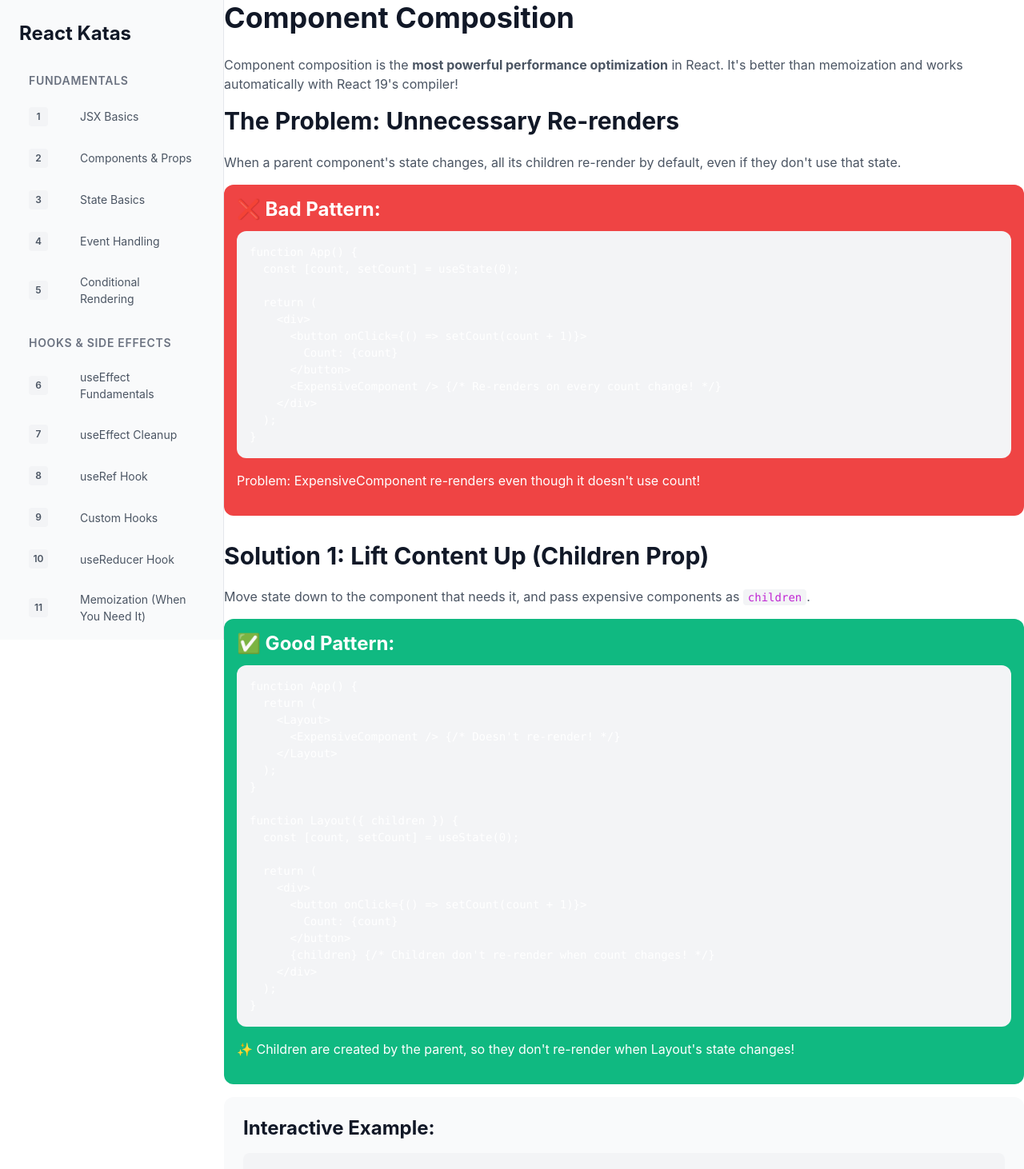
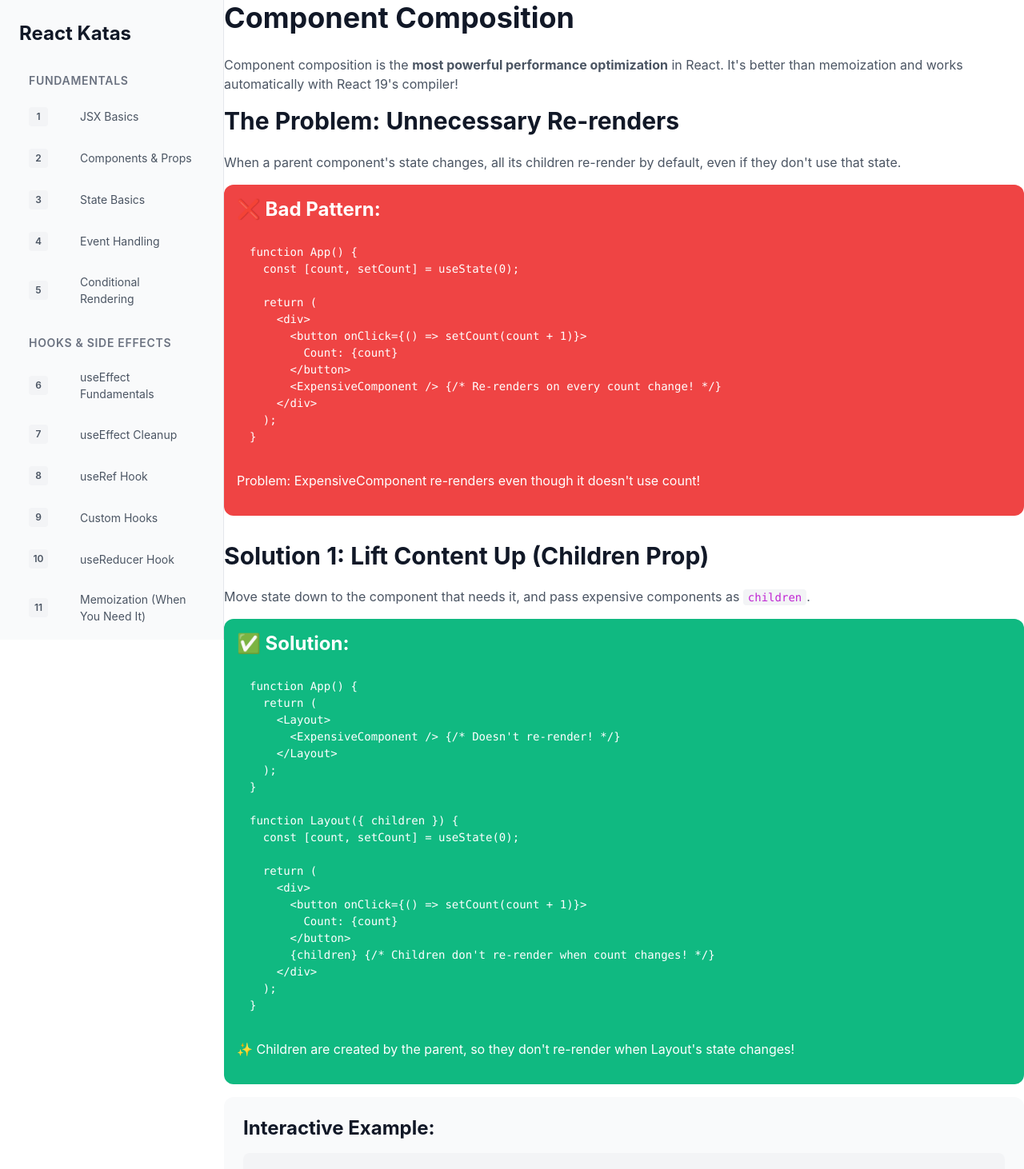
Before and after one commit to rajeshpillai/react-katas, a React (Vite) app: page /lessons/component-composition in a window 1280 px wide. Shown: the top 1462 px of the page at 80% size. Built offline with nearby package versions, Linux system fonts and the light colour scheme.

Commit message:
fix component composition

```diff
--- a/src/lessons/03-performance/ComponentComposition.tsx
+++ b/src/lessons/03-performance/ComponentComposition.tsx
@@ -27,7 +27,7 @@ export default function ComponentComposition() {
           }}
         >
           <h3 style={{ color: 'white', marginBottom: 'var(--space-3)' }}>❌ Bad Pattern:</h3>
-          <pre>
+          <pre style={{ background: 'transparent' }}>
             <code style={{ color: 'white' }}>{`function App() {
   const [count, setCount] = useState(0);
 
@@ -64,8 +64,8 @@ export default function ComponentComposition() {
             marginTop: 'var(--space-4)',
           }}
         >
-          <h3 style={{ color: 'white', marginBottom: 'var(--space-3)' }}>✅ Good Pattern:</h3>
-          <pre>
+          <h3 style={{ color: 'white', marginBottom: 'var(--space-3)' }}>✅ Solution:</h3>
+          <pre style={{ background: 'transparent' }}>
             <code style={{ color: 'white' }}>{`function App() {
   return (
     <Layout>
--- a/src/lessons/04-patterns/CompoundComponents.tsx
+++ b/src/lessons/04-patterns/CompoundComponents.tsx
@@ -23,7 +23,7 @@ export default function CompoundComponents() {
           elements like <code>&lt;select&gt;</code> and <code>&lt;option&gt;</code>.
         </p>
 
-        <pre>
+        <pre style={{ background: 'transparent' }}>
           <code>{`// Compound component API
 <Accordion>
   <Accordion.Item>
@@ -101,7 +101,7 @@ export default function CompoundComponents() {
             </AccordionItem>
           </Accordion>
 
-          <pre style={{ marginTop: 'var(--space-4)' }}>
+          <pre style={{ marginTop: 'var(--space-4)', background: 'transparent' }}>
             <code>{`// Implementation
 const AccordionContext = createContext(null);
 
```
